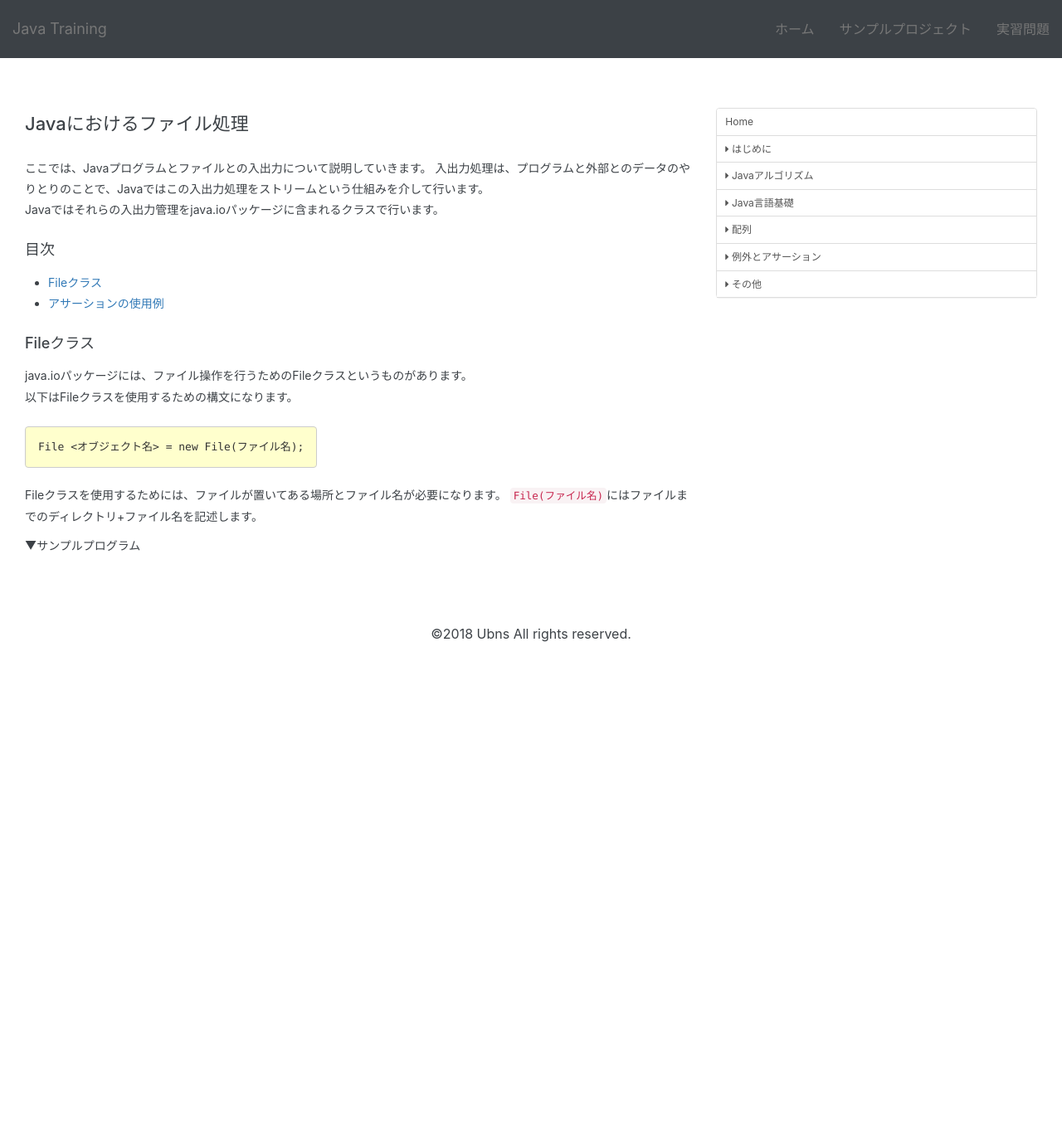
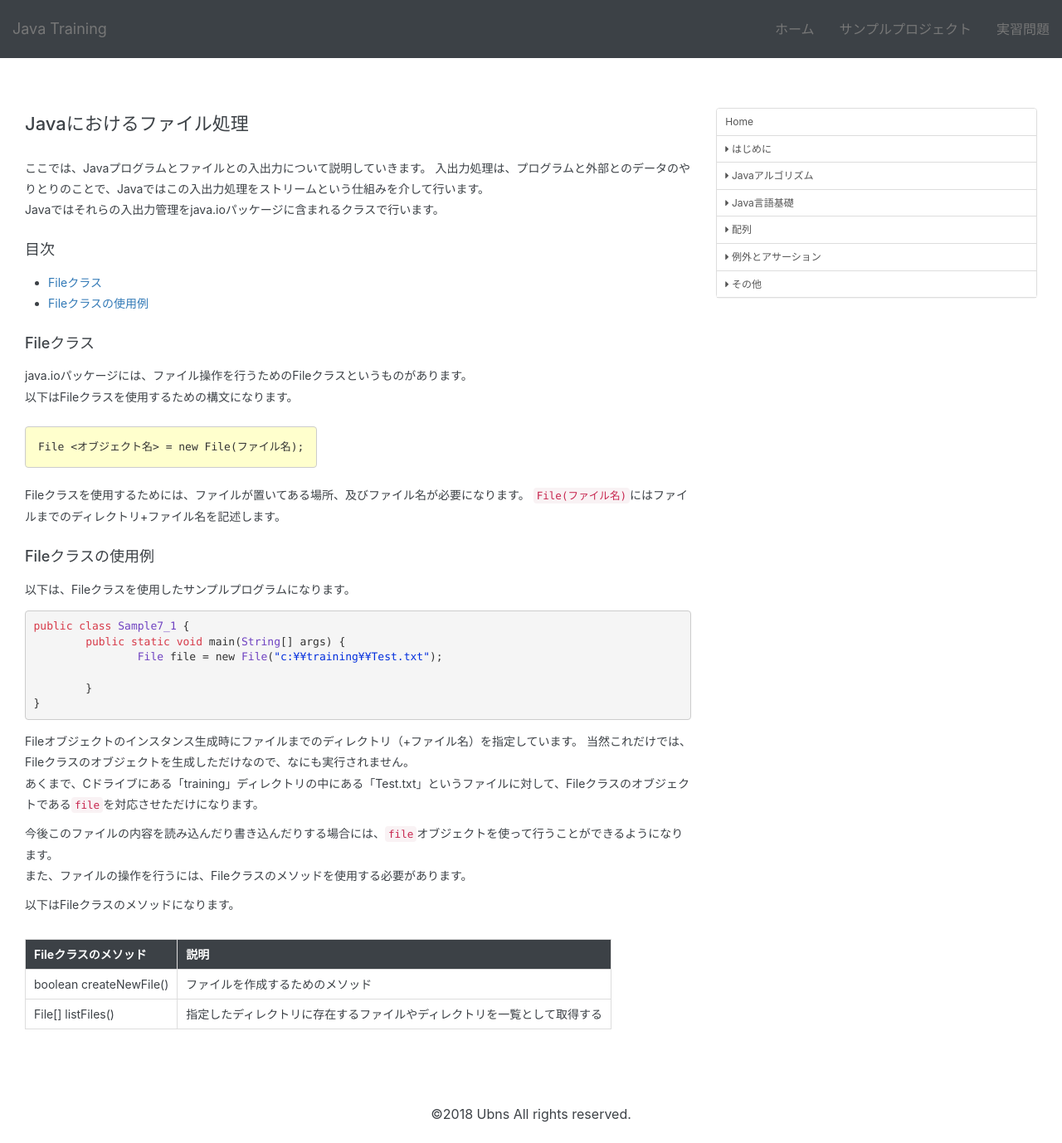
Before and after one commit to modulesjp/JavaTraining, a Jekyll site: the page built from docs/fundamentals/7.0.0.file.md, in a window 1280 px wide. Shown: the whole page at 83% size. Built offline with Jekyll 4.4.1, drawn with Linux system fonts in a browser that asks for light colours; nearby versions of some CDN libraries; our own code applies the rules of GitHub Pages for plain Markdown files; before the commit the page ends 900 px from its top, so only the background shows below that.

Commit message:
2018.04.06

````diff
--- a/docs/fundamentals/7.0.0.file.md
+++ b/docs/fundamentals/7.0.0.file.md
@@ -5,7 +5,7 @@
 
 ### 目次
 * [Fileクラス](#sec1)
-* [アサーションの使用例](#sec2)
+* [Fileクラスの使用例](#sec2)
 
 ### <a name="sec1"></a>Fileクラス
 java.ioパッケージには、ファイル操作を行うためのFileクラスというものがあります。
@@ -15,7 +15,31 @@
 File <オブジェクト名> = new File(ファイル名);
 ```
 
-Fileクラスを使用するためには、ファイルが置いてある場所とファイル名が必要になります。
+Fileクラスを使用するためには、ファイルが置いてある場所、及びファイル名が必要になります。
 `File(ファイル名)`にはファイルまでのディレクトリ+ファイル名を記述します。
 
-▼サンプルプログラム
+### <a name="sec2"></a>Fileクラスの使用例
+以下は、Fileクラスを使用したサンプルプログラムになります。
+
+```java
+public class Sample7_1 {
+	public static void main(String[] args) {
+		File file = new File("c:¥¥training¥¥Test.txt");
+
+	}
+}
+```
+
+Fileオブジェクトのインスタンス生成時にファイルまでのディレクトリ（+ファイル名）を指定しています。
+当然これだけでは、Fileクラスのオブジェクトを生成しただけなので、なにも実行されません。
+あくまで、Cドライブにある「training」ディレクトリの中にある「Test.txt」というファイルに対して、Fileクラスのオブジェクトである`file`を対応させただけになります。
+
+今後このファイルの内容を読み込んだり書き込んだりする場合には、`file`オブジェクトを使って行うことができるようになります。
+また、ファイルの操作を行うには、Fileクラスのメソッドを使用する必要があります。
+
+以下はFileクラスのメソッドになります。
+
+|Fileクラスのメソッド|説明|
+|------------------|-----|
+|boolean createNewFile()|ファイルを作成するためのメソッド|
+|File[] listFiles()|指定したディレクトリに存在するファイルやディレクトリを一覧として取得する|
````
Also changed, not shown: 1 other file.
